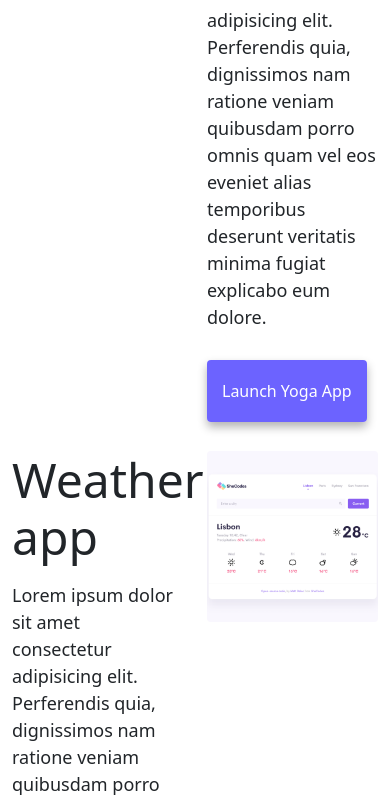
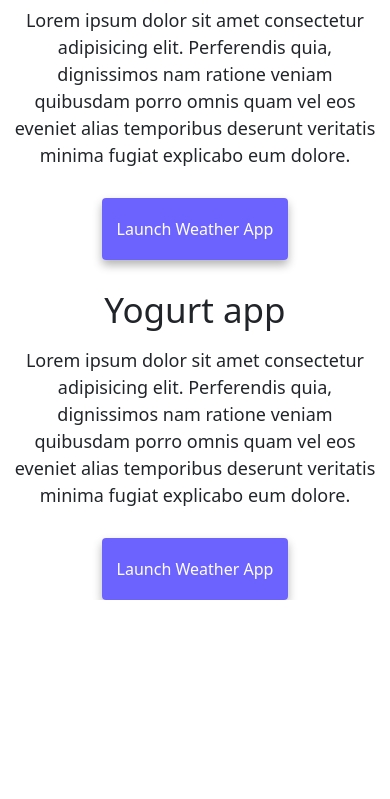
Before and after one commit to julietthach/Portfolio-website, a plain HTML site: page index.html in a window 390 px wide. Shown: the part 845-1644 px from the top of the page. After the commit the page ends 1445 px from the top, so only its background shows below. Drawn offline with nearby package versions, Linux system fonts and the light colour scheme.

Commit message:
Add media queries

```diff
--- a/index.html
+++ b/index.html
@@ -59,10 +59,10 @@
     </div>
     <div class="container">
       <div class="row">
-        <div class="col-6">
+        <div class="col-6" id="image">
           <img src="images/yoga.png" class="img-fluid rounded" />
         </div>
-        <div class="col-6">
+        <div class="col-6" id="app-text">
           <h2 class="mb-3">Yoga app</h2>
           <p>
             Lorem ipsum dolor sit amet consectetur adipisicing elit. Perferendis
@@ -71,12 +71,12 @@
             explicabo eum dolore.
           </p>
           <div class="mt-5">
-            <a href="#" class="primary-link">Launch Yoga App</a>
+            <a href="#" class="primary-link app-button">Launch Yoga App</a>
           </div>
         </div>
       </div>
       <div class="row mt-5">
-        <div class="col-6">
+        <div class="col-6" id="app-text">
           <h2 class="mb-3">Weather app</h2>
           <p>
             Lorem ipsum dolor sit amet consectetur adipisicing elit. Perferendis
@@ -85,18 +85,18 @@
             explicabo eum dolore.
           </p>
           <div class="mt-5">
-            <a href="#" class="primary-link">Launch Weather App</a>
+            <a href="#" class="primary-link app-button">Launch Weather App</a>
           </div>
         </div>
         <div class="col-6">
-          <img src="images/weather.png" class="img-fluid rounded" />
+          <img src="images/weather.png" class="img-fluid rounded" id="image"/>
         </div>
       </div>
       <div class="row mt-5">
         <div class="col-6">
-          <img src="images/yogurt.png" class="img-fluid rounded" />
+          <img src="images/yogurt.png" class="img-fluid rounded" id="image"/>
         </div>
-        <div class="col-6">
+        <div class="col-6" id="app-text">
           <h2 class="mb-3">Yogurt app</h2>
           <p>
             Lorem ipsum dolor sit amet consectetur adipisicing elit. Perferendis
@@ -105,7 +105,7 @@
             explicabo eum dolore.
           </p>
           <div class="mt-5">
-            <a href="#" class="primary-link">Launch Weather App</a>
+            <a href="#" class="primary-link app-button">Launch Weather App</a>
           </div>
         </div>
       </div>
--- a/style.css
+++ b/style.css
@@ -86,3 +86,22 @@
   .email-link:hover {
     text-decoration: underline;
   }
+
+  @media (max-width: 575.98px) {
+    h1 {
+      font-size: 50px;
+    }
+    h2 {
+      font-size: 35px;
+    }
+  #image {
+    display: none;
+  }
+  #app-text {
+    width: 100%;
+    text-align: center;
+  }
+  .app-button {
+    width: 100%;
+  }
+  }
```
